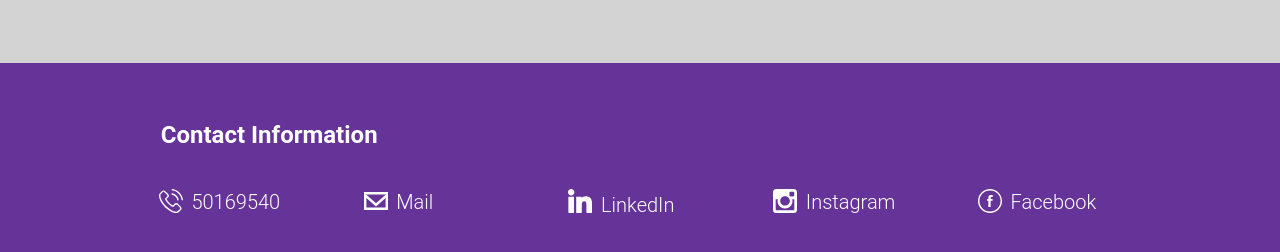
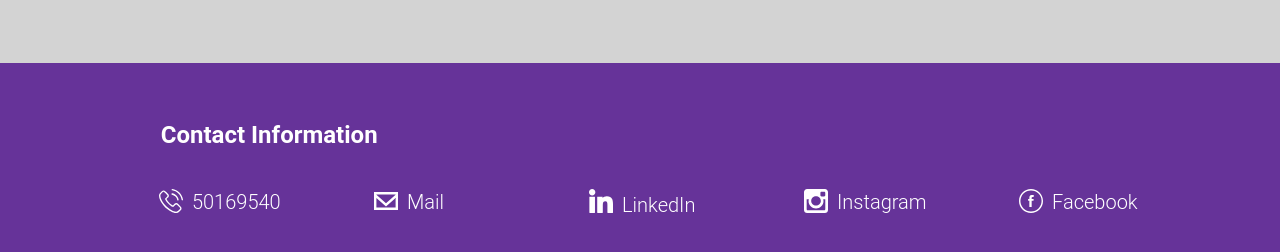
Before and after one commit to VadimTofan/html-css-vadim, a plain HTML site: page index.html in a window 1280 px wide. Shown: the part 3650-3902 px from the top of the page. Drawn offline with Linux system fonts and the light colour scheme.

Commit message:
Update styles.css

```diff
--- a/styles.css
+++ b/styles.css
@@ -361,12 +361,8 @@ footer {
     display: flex;
     flex-direction: column;
     max-width: 100%;
-    padding: 3% 10% 3% 10%;
+    padding: 3% 10% 3% 15%;
     background-color: rebeccapurple;
-    color: white;
-}
-
-footer p {
     color: white;
 }
 
@@ -489,10 +485,15 @@ footer svg {
         max-width: 1100px;
     }
 
+    footer {
+        padding: 3% 10% 3% 10%;
+        max-width: 100%;
+    }
+
     footer div {
-        width: 100%;
         display: flex;
         flex-direction: row;
+        justify-content: flex-start;
     }
 
     footer h2 {
@@ -500,12 +501,12 @@ footer svg {
     }
 
     footer div p {
-        width: 100%;
+        min-width: 18%;
         font-size: 20px;
         font-weight: 300;
+        padding-left: 3%;
         color: white;
-        border: none;
-        margin-left: 3%;
+
     }
 
     footer div p:hover {
```
